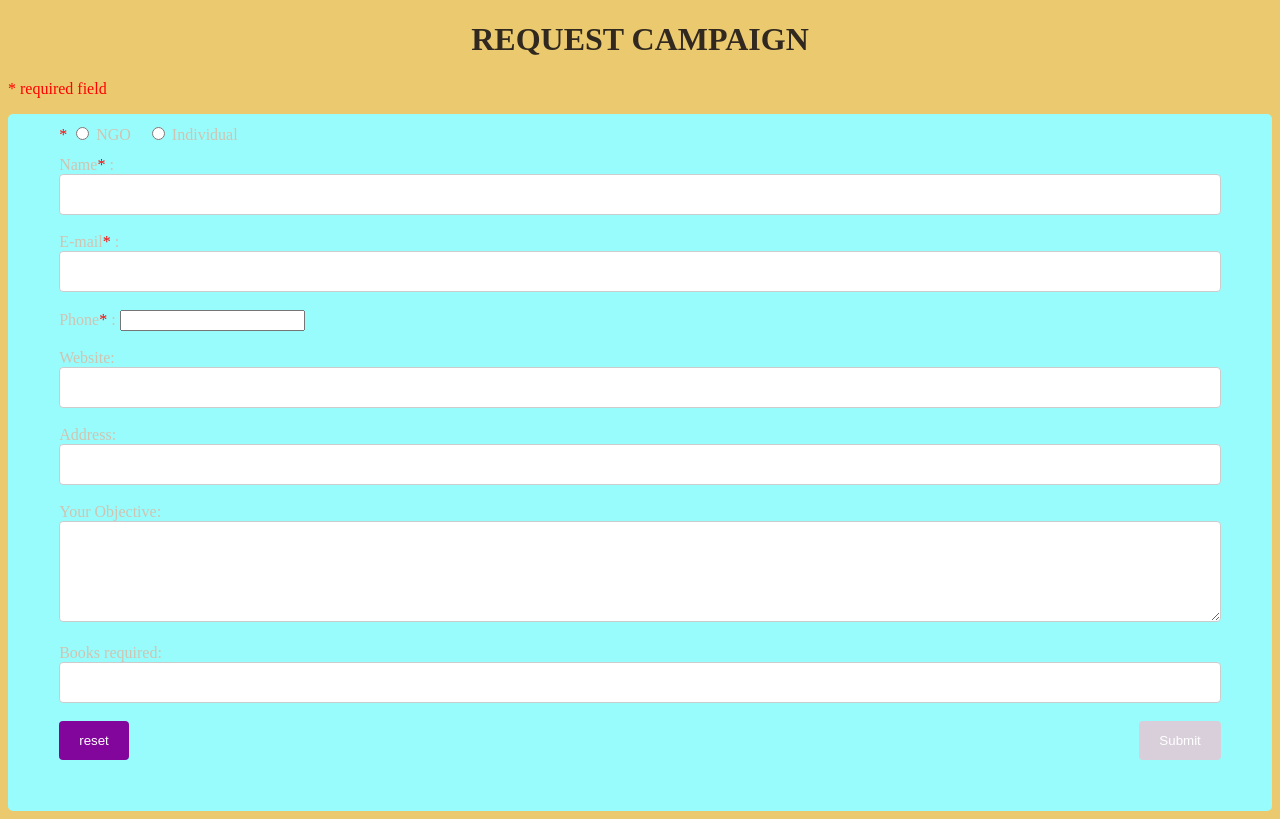
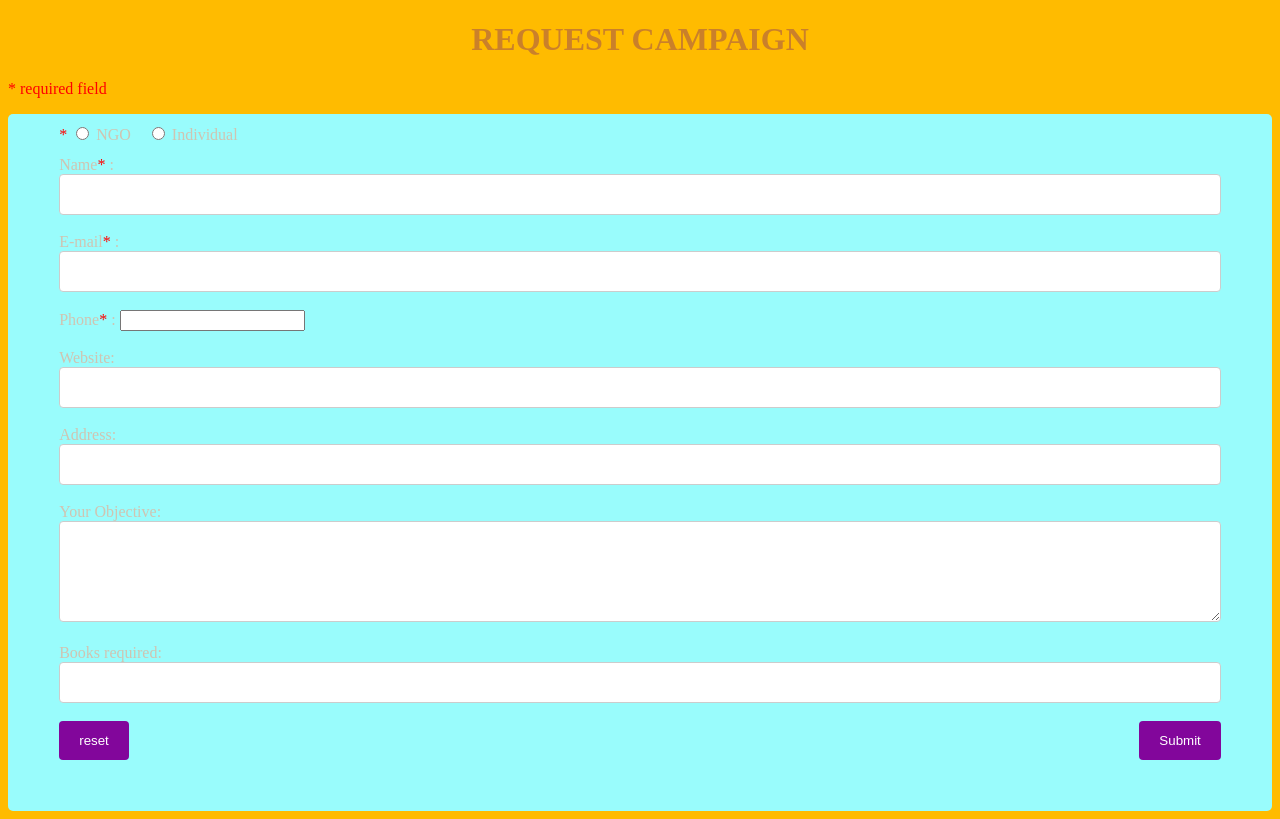
Before and after one commit to omEAGRAWAL/rebooknewheraku, a PHP site: page /request.php in a window 1280 px wide. Run offline with PHP 8.4, Linux system fonts and the light colour scheme.

Commit message:
Update request.css

```diff
--- a/request.css
+++ b/request.css
@@ -1,12 +1,13 @@
 h1{
     text-align: center;
-    color: #31291f;
+    color: #ca802a;
   }
 
   body{
     color:#cfc4b2;
-    background-color:#ebca6f;
+    background-color:#ffbb00;
   }
+
 
 /* Style inputs, select elements and textareas */
 input[type=text], select, textarea{
@@ -26,7 +27,7 @@ h1{
 
 /* Style the submit button */
 input[type=submit] {
-    background-color: #d9cfdb;
+  background-color: #82069b;
   color: white;
   padding: 12px 20px;
   border: none;
```
Lines whose indentation alone changed are shown as unchanged.
